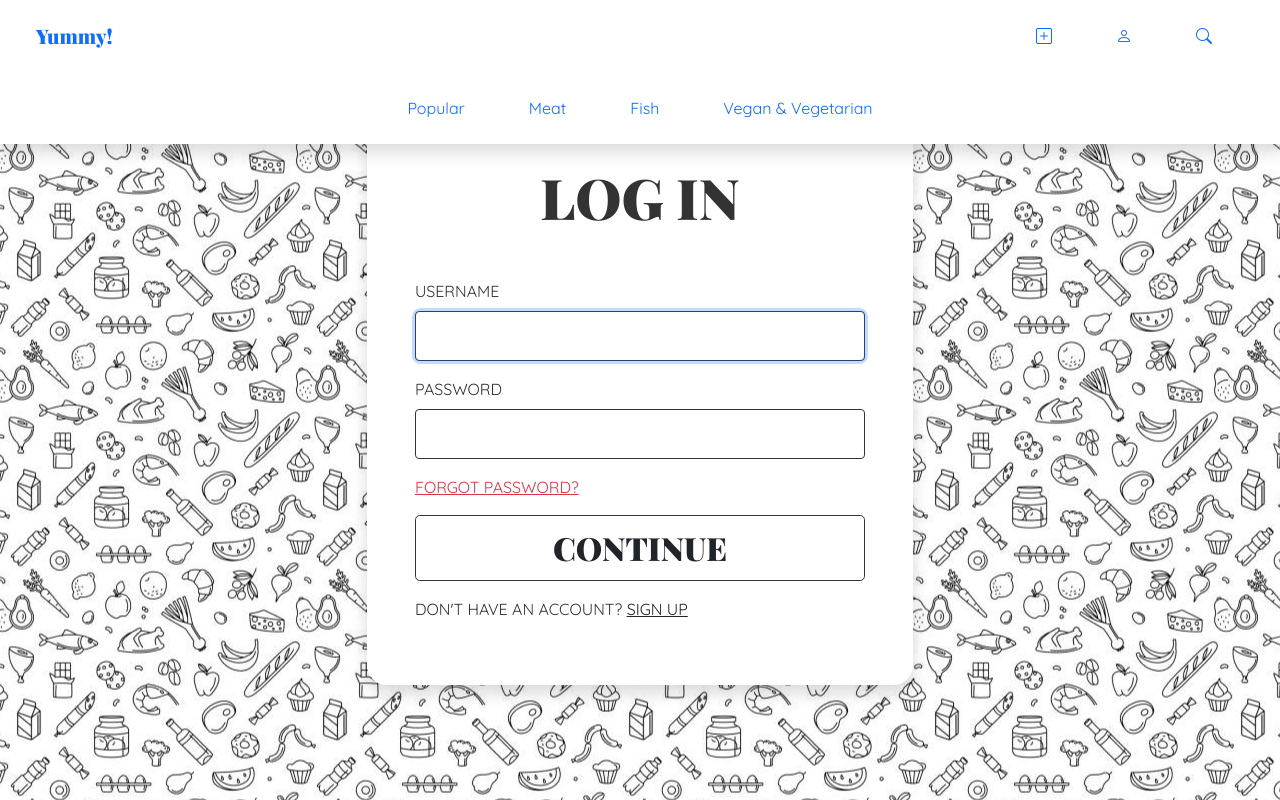
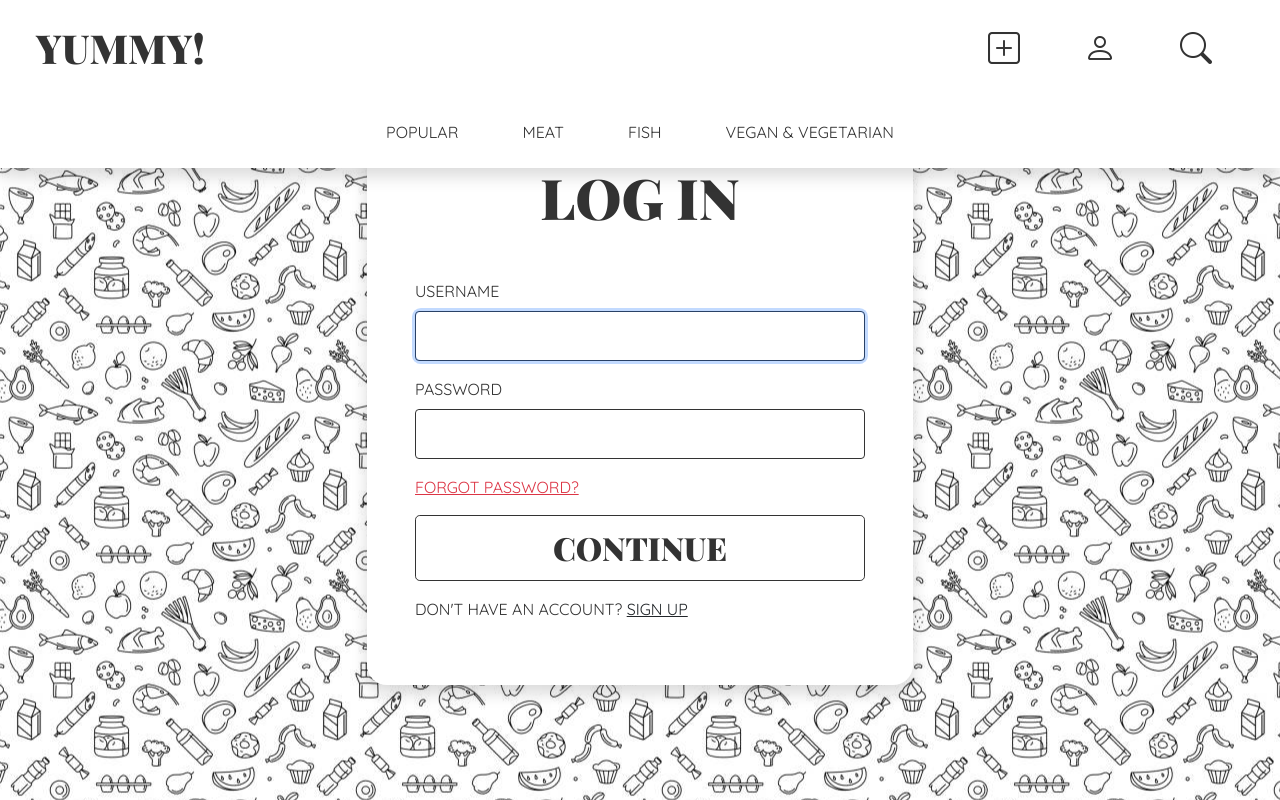
Before and after one commit to RoyMagnussen/Yummy-Recipe-Blog, a Django app: page / in a window 1280 px wide. Run offline with Django 3.2, Linux system fonts and the light colour scheme; the visitor is signed in with stand-in values (Sample User, id 1); parts of the project's set-up code (start-up, migrations or seed data) failed here and were passed over; some libraries are stand-ins or nearby versions.

Commit message:
Styled the headers.

```diff
--- a/static/css/base.min.css
+++ b/static/css/base.min.css
@@ -1 +1 @@
-@import url("https://fonts.googleapis.com/css2?family=Playfair+Display:wght@400;500;600;700;800;900&family=Quicksand:wght@300;400;500;600;700&display=swap");@import url("https://cdn.jsdelivr.net/npm/bootstrap-icons@1.3.0/font/bootstrap-icons.css");::-webkit-scrollbar{display:none}html{scroll-behavior:smooth}body{font-family:'Quicksand', sans-serif;color:#333;background:url("/media/background.jpg") repeat center center fixed}.logo-font{font-family:'Playfair Display', serif;font-weight:900}.rounded-20{border-radius:20px}.border-dark-grey{border:1px solid #333}.form-btn{font-size:2rem}.form-btn:hover,.form-btn:active,.form-btn:focus{background-color:#333;color:white;transition:all ease-in 0.2s}
+@import url("https://fonts.googleapis.com/css2?family=Playfair+Display:wght@400;500;600;700;800;900&family=Quicksand:wght@300;400;500;600;700&display=swap");@import url("https://cdn.jsdelivr.net/npm/bootstrap-icons@1.3.0/font/bootstrap-icons.css");::-webkit-scrollbar{display:none}html{scroll-behavior:smooth}*{font-family:'Quicksand', sans-serif;color:#333 !important}body{background:url("/media/background.jpg") repeat center center fixed;text-transform:uppercase}.logo{font-size:2.5rem}.logo-font{font-family:'Playfair Display', serif;font-weight:900}.rounded-20{border-radius:20px}.border-dark-grey{border:1px solid #333}.icon-md{font-size:1.5rem}.icon-lg{font-size:2rem}.form-btn{font-size:2rem}.form-btn:hover,.form-btn:active,.form-btn:focus{background-color:#333;color:white;transition:all ease-in 0.2s}
--- a/static/scss/base.scss
+++ b/static/scss/base.scss
@@ -5,13 +5,21 @@
 
 html { scroll-behavior: smooth; }
 
-body {
+* {
     font-family: 'Quicksand', sans-serif;
-    color: #333;
-    background: url('/media/background.jpg') repeat center center fixed;
+    color: #333 !important;
 }
 
+body {
+    background: url('/media/background.jpg') repeat center center fixed;
+    text-transform: uppercase;
+ }
+
 // Fonts & Text
+.logo {
+    font-size: 2.5rem;
+}
+
 .logo-font {
     font-family: 'Playfair Display', serif;
     font-weight: 900;
@@ -21,6 +29,14 @@ body {
 .rounded-20 { border-radius: 20px; }
 
 .border-dark-grey { border: 1px solid #333; }
+
+.icon-md {
+    font-size: 1.5rem;
+}
+
+.icon-lg {
+    font-size: 2rem;
+}
 
 // Components
 .form-btn { font-size: 2rem; }
```
